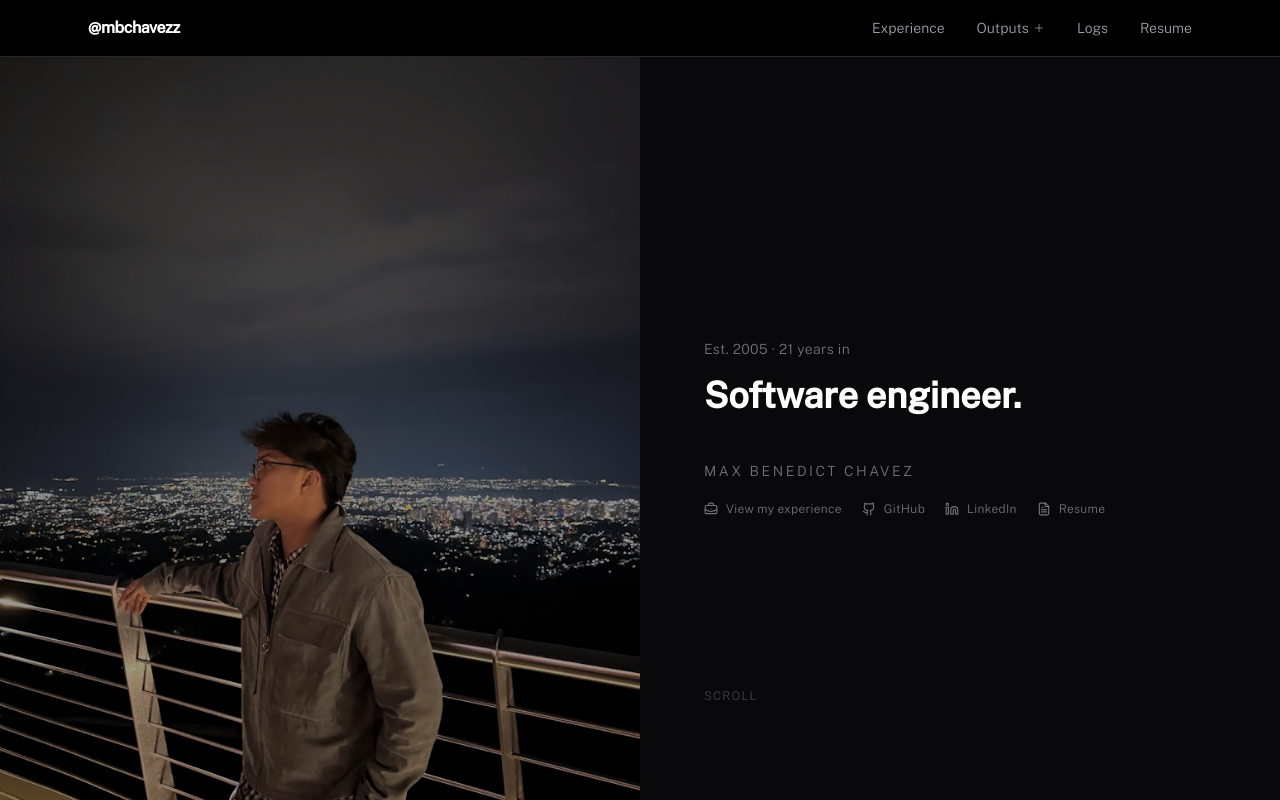
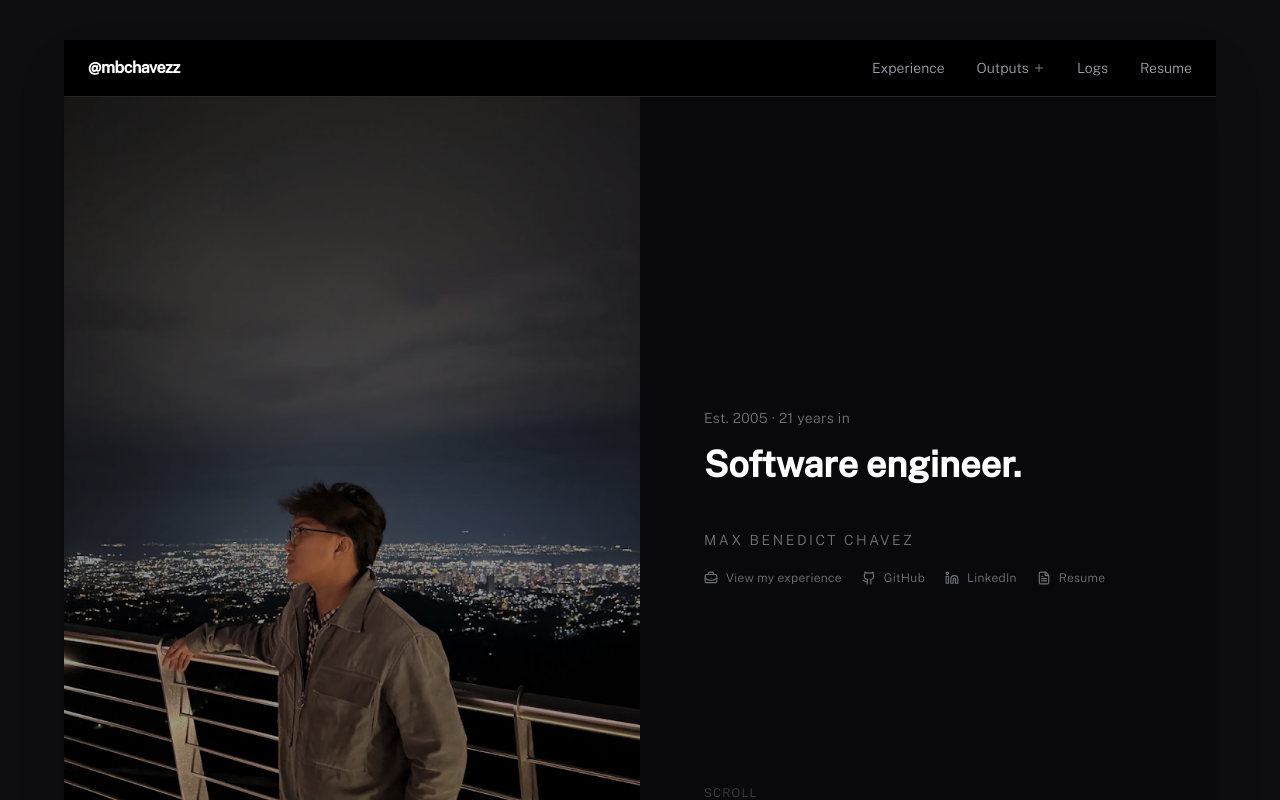
Before and after one commit to mbchavez27/mbchavezzportfolio, a React (Vite) app: page / in a window 1280 px wide. Shown: the top 800 px of the page. Built offline with nearby package versions, Linux system fonts and the light colour scheme.

Commit message:
feat(layout): add SiteFrame with fixed backdrop and boxed column

```diff
--- a/src/app/RouteTransition.tsx
+++ b/src/app/RouteTransition.tsx
@@ -40,14 +40,14 @@ export default function RouteTransition() {
   return (
     <>
       {!prefersReducedMotion && title && (
-        // Below the navbar (z-50) so it stays visible; pointer-events-none so the page is usable at once.
+        // Bounded to the site column, below the navbar (z-50) so it stays visible; pointer-events-none so the page is usable at once.
         <motion.div
           key={`flash-${transition}`}
           aria-hidden
           initial={{ opacity: 1 }}
           animate={{ opacity: [1, 1, 0], transitionEnd: { display: "none" } }}
           transition={{ duration: 1, times: [0, 0.55, 1], ease: "easeInOut" }}
-          className="fixed inset-0 top-14 z-40 flex items-center justify-center bg-black pointer-events-none"
+          className="fixed inset-x-0 bottom-0 top-14 lg:top-24 mx-auto max-w-6xl z-40 flex items-center justify-center bg-black pointer-events-none"
         >
           <motion.span
             initial={{ opacity: 0, y: 10 }}
@@ -66,7 +66,7 @@ export default function RouteTransition() {
         initial={{ scaleX: 0, opacity: 1 }}
         animate={{ scaleX: 1, opacity: [1, 1, 0] }}
         transition={{ scaleX: { duration: 0.6, ease: "easeInOut" }, opacity: { duration: 0.9, times: [0, 0.7, 1] } }}
-        className="fixed top-14 left-0 right-0 z-[60] h-px bg-primary origin-left pointer-events-none"
+        className="fixed inset-x-0 top-14 lg:top-24 mx-auto max-w-6xl z-[60] h-px bg-primary origin-left pointer-events-none"
       />
     </>
   );
--- a/src/components/organisms/Navbar.tsx
+++ b/src/components/organisms/Navbar.tsx
@@ -12,7 +12,7 @@ export default function Navbar() {
   const closeMenu = () => setIsMenuOpen(false);
 
   return (
-    <header className="fixed top-0 left-0 right-0 z-50 bg-black border-b border-zinc-800">
+    <header className="sticky top-0 z-50 bg-black border-b border-zinc-800">
       <div className="page-container h-14 flex items-center justify-between">
         <Link
           to="/"
--- a/src/components/templates/PageShell.tsx
+++ b/src/components/templates/PageShell.tsx
@@ -1,12 +1,11 @@
 import type { ReactNode } from "react";
-import Navbar from "@/components/organisms/Navbar";
+import SiteFrame from "./SiteFrame";
 
-/** Layout for the content pages: fixed navbar plus main offset below it. */
+/** Layout for the content pages: the site frame with breathing room below the navbar. */
 export default function PageShell({ children }: { children: ReactNode }) {
   return (
-    <div className="min-h-screen bg-white text-foreground">
-      <Navbar />
-      <main className="pt-28">{children}</main>
-    </div>
+    <SiteFrame>
+      <div className="pt-14">{children}</div>
+    </SiteFrame>
   );
 }
--- /dev/null
+++ b/src/components/templates/SiteFrame.tsx
@@ -0,0 +1,21 @@
+import type { ReactNode } from "react";
+import Navbar from "@/components/organisms/Navbar";
+
+/**
+ * The site's frame: a fixed, dimmed backdrop behind one centered column that holds the navbar and page.
+ * The backdrop is a fixed element rather than `background-attachment: fixed`, which iOS Safari ignores.
+ */
+export default function SiteFrame({ children }: { children: ReactNode }) {
+  return (
+    <>
+      <div aria-hidden className="fixed inset-0 -z-10 bg-zinc-900">
+        <div className="absolute inset-0 bg-black/40" />
+      </div>
+
+      <div className="relative mx-auto max-w-6xl min-h-screen bg-white text-foreground overflow-clip lg:my-10 lg:shadow-2xl">
+        <Navbar />
+        <main>{children}</main>
+      </div>
+    </>
+  );
+}
--- a/src/features/home/components/Introduction.tsx
+++ b/src/features/home/components/Introduction.tsx
@@ -21,7 +21,7 @@ export default function Introduction({ portraitSrc, hoverPortraitSrc, callToActi
   const [showHoverPortrait, setShowHoverPortrait] = useState(false);
 
   return (
-    <section className="pt-14 min-h-screen grid grid-cols-1 md:grid-cols-2">
+    <section className="min-h-screen grid grid-cols-1 md:grid-cols-2">
       <div
         onPointerUp={(event) => event.pointerType !== "mouse" && setShowHoverPortrait((shown) => !shown)}
         className="group relative min-h-64 md:min-h-full bg-zinc-900 overflow-hidden"
--- a/src/pages/HomePage.tsx
+++ b/src/pages/HomePage.tsx
@@ -1,4 +1,4 @@
-import Navbar from "@/components/organisms/Navbar";
+import SiteFrame from "@/components/templates/SiteFrame";
 import { CurrentRolesContainer } from "@/features/experience";
 import {
   ContactContainer,
@@ -10,16 +10,13 @@ import { LatestLogsContainer } from "@/features/logs";
 
 export default function HomePage() {
   return (
-    <div className="min-h-screen bg-background text-foreground">
-      <Navbar />
-      <main>
+    <SiteFrame>
       <IntroductionContainer />
       <CurrentRolesContainer />
       <HatSelectorContainer />
       <HighlightsContainer />
       <LatestLogsContainer />
       <ContactContainer />
-      </main>
-    </div>
+    </SiteFrame>
   );
 }
```
Lines whose indentation alone changed are shown as unchanged.
